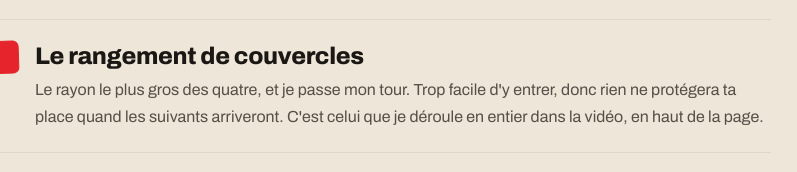
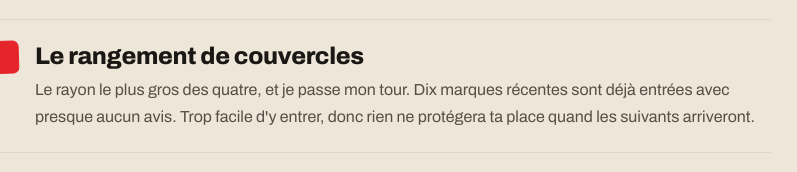
Before and after one commit to ClemGom/le-sonar, a plain HTML site: page index.html in a window 1280 px wide. Shown: the part 8526-8698 px from the top of the page, 293-1090 px from the left. Drawn offline with Linux system fonts and the light colour scheme.

Commit message:
Retire la promesse que la video deroule le refus des couvercles
La carte des quatre cas disait "C'est celui que je deroule en entier dans
la video, en haut de la page". La video ne prononce pas ce refus : elle
decrit la zone, donne les chiffres, puis conclut qu'on peut potentiellement
prendre des parts du marche.

Le verdict REFUS reste juste. La page enonce sa propre regle plus haut
(deux ou trois marques recentes, on peut entrer ; dix, la porte est un
couloir) et la carte de la video montre bien une dizaine d'entrants. Seule
la narration ne l'applique pas a l'oral.

On remplace donc le renvoi a la video par le fait qui justifie le refus.

Co-Authored-By: Claude Opus 5 <noreply@anthropic.com>

```diff
--- a/index.html
+++ b/index.html
@@ -607,7 +607,7 @@ p{text-wrap:pretty}
       <p>Ma thèse de départ s'écroule en dix minutes. Et c'est justement cet échec qui me donne la bonne piste.</p></div></div>
     <div class="mk"><span class="verdict v-no">REFUS</span><div>
       <h3>Le rangement de couvercles</h3>
-      <p>Le rayon le plus gros des quatre, et je passe mon tour. Trop facile d'y entrer, donc rien ne protégera ta place quand les suivants arriveront. C'est celui que je déroule en entier dans la vidéo, en haut de la page.</p></div></div>
+      <p>Le rayon le plus gros des quatre, et je passe mon tour. Dix marques récentes sont déjà entrées avec presque aucun avis. Trop facile d'y entrer, donc rien ne protégera ta place quand les suivants arriveront.</p></div></div>
     <div class="mk"><span class="verdict v-yes">PLACE</span><div>
       <h3>L'esthétique non servie</h3>
       <p>Beaucoup de recherches, presque personne en face. L'écho le plus creux des quatre.</p></div></div>
```
